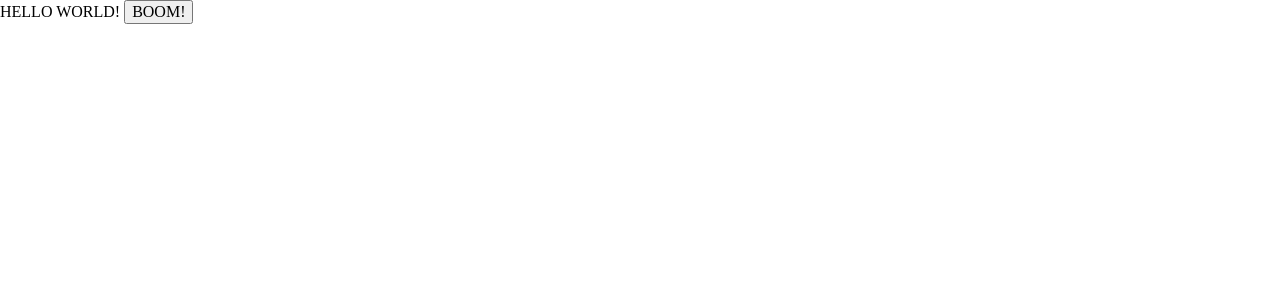
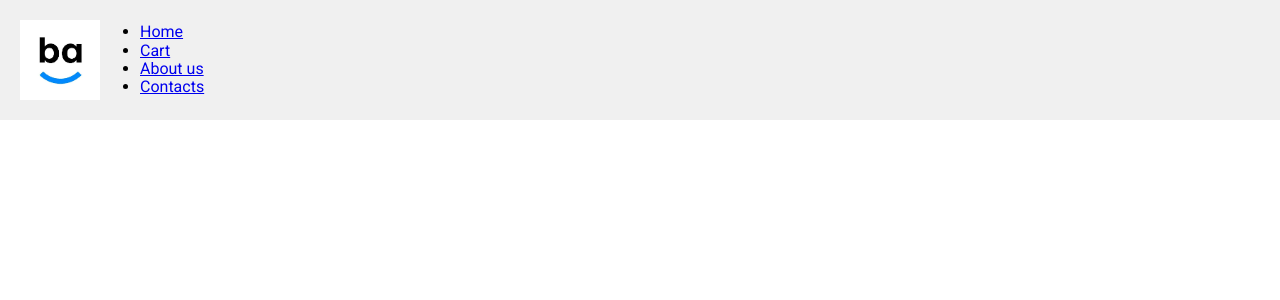
Before and after one commit to juozasm/ba-react, a React (Create React App) app in the folder app/: page / in a window 1280 px wide. Shown: the top 300 px of the page. Built offline with nearby package versions, Linux system fonts and the light colour scheme.

Commit message:
1 project day styled comp redux

```diff
--- a/app/package.json
+++ b/app/package.json
@@ -9,6 +9,7 @@
     "classnames": "^2.2.6",
     "node-sass": "^4.13.1",
     "normalize.css": "^8.0.1",
+    "prop-types": "^15.7.2",
     "react": "^16.13.0",
     "react-dom": "^16.13.0",
     "react-redux": "^7.2.0",
--- /dev/null
+++ b/app/src/components/base/Header.js
@@ -0,0 +1,23 @@
+import React from "react"
+import styled from "styled-components"
+import MainLogo from "../common/MainLogo"
+import MainNav from "../common/MainNav"
+import mainRoutes from "../../routes"
+
+const StyledHeader = styled.header`
+    display: flex;
+    align-items: center;
+    height: 120px;
+    background-color: ${(props) => props.theme.lightGrey};
+    width: 100vw;
+    padding: 20px 20px;
+`
+
+export default function Header() {
+    return (
+        <StyledHeader>
+            <MainLogo />
+            <MainNav routes={mainRoutes} />
+        </StyledHeader>
+    )
+}
--- /dev/null
+++ b/app/src/components/base/Logo.js
@@ -0,0 +1,26 @@
+import React from "react"
+import styled from "styled-components"
+
+const LogoHolder = styled.div`
+    width: ${(props) => props.width};
+    height: ${(props) => props.height};
+`
+
+const LogoImg = styled.img`
+    width: 100%;
+    max-width: 100%;
+    max-height: 100%;
+`
+
+export default function Logo({
+    src = "#",
+    alt = "",
+    width = "100%",
+    height = "100%",
+}) {
+    return (
+        <LogoHolder width={width} height={height}>
+            <LogoImg src={src} alt={alt} />
+        </LogoHolder>
+    )
+}
--- /dev/null
+++ b/app/src/components/common/MainLogo.js
@@ -0,0 +1,9 @@
+import React from "react"
+import Logo from "../base/Logo"
+import baLogoSrc from "../../assets/ba.png"
+
+export default function MainLogo() {
+    return (
+        <Logo width="80px" height="80px" src={baLogoSrc} alt="baltic amadeus" />
+    )
+}
--- /dev/null
+++ b/app/src/components/common/MainNav.js
@@ -0,0 +1,20 @@
+import React from "react"
+import PropTypes from "prop-types"
+
+export default function MainNav({ routes }) {
+    return (
+        <nav>
+            <ul>
+                {routes.map(({ element, href }, i) => (
+                    <li key={i}>
+                        <a href={href}>{element}</a>
+                    </li>
+                ))}
+            </ul>
+        </nav>
+    )
+}
+
+MainNav.propTypes = {
+    routes: PropTypes.array.isRequired,
+}
--- a/app/src/index.js
+++ b/app/src/index.js
@@ -6,10 +6,13 @@ import * as serviceWorker from "./serviceWorker"
 import { ThemeProvider } from "styled-components"
 import { Provider } from "react-redux"
 import store from "./store"
+import theme from "./styled/theme"
 
 ReactDOM.render(
     <Provider store={store}>
-        <App />
+        <ThemeProvider theme={theme}>
+            <App />
+        </ThemeProvider>
     </Provider>,
     document.getElementById("root")
 )
--- /dev/null
+++ b/app/src/routes.js
@@ -0,0 +1,20 @@
+const mainRoutes = [
+    {
+        element: "Home",
+        href: "/",
+    },
+    {
+        element: "Cart",
+        href: "/cart",
+    },
+    {
+        element: "About us",
+        href: "/about-us",
+    },
+    {
+        element: "Contacts",
+        href: "/contacts",
+    },
+]
+
+export default mainRoutes
--- a/app/src/store/testFeature/testReducer.js
+++ b/app/src/store/testFeature/testReducer.js
@@ -1,12 +1,14 @@
 import { TEST_ACTION } from "./testTypes"
 
-const testReducer = (state = {}, action) => {
+const initialState = {}
+
+const testReducer = (state = initialState, action) => {
     switch (action.type) {
         case TEST_ACTION:
             return {
                 ...state,
                 // test: action.test
-                test: action.payload
+                test: action.payload,
             }
         default:
             return state
--- /dev/null
+++ b/app/src/styled/GlobalStyle.js
@@ -0,0 +1,13 @@
+import { createGlobalStyle } from "styled-components"
+
+const GlobalStyle = createGlobalStyle`
+    @import url('https://fonts.googleapis.com/css2?family=Roboto:ital,wght@0,400;0,500;0,700;1,400;1,500;1,700&display=swap');
+    * {
+        box-sizing: border-box;
+    }
+    body {
+        font-family: 'Roboto', sans-serif;
+    }
+`
+
+export default GlobalStyle
--- a/app/src/styled/theme.js
+++ b/app/src/styled/theme.js
@@ -0,0 +1,5 @@
+export default {
+    red: "#F34E46",
+    black: "#212121",
+    lightGrey: "#F0F0F0",
+}
--- a/app/src/views/App.js
+++ b/app/src/views/App.js
@@ -1,30 +1,20 @@
 import React from "react"
 import { useSelector, useDispatch } from "react-redux"
 import { testAction as testActionCreator } from "../store/testFeature/testActions"
+import GlobalStyle from "../styled/GlobalStyle"
+import Header from "../components/base/Header"
 
 function App(props) {
-    const testFeature = useSelector((state) => state.testFeature)
-    const dispatch = useDispatch()
-    const testAction = () => dispatch(testActionCreator())
-    console.log(testFeature, testAction, props)
     return (
-        <div>
-            HELLO WORLD! {testFeature.test}{" "}
-            <button onClick={testAction}>BOOM!</button>
-        </div>
+        <>
+            <GlobalStyle />
+            <div>
+                <Header />
+                <main></main>
+                <footer></footer>
+            </div>
+        </>
     )
 }
 
 export default App
-
-// const mapStateToProps = (state /*, ownProps*/) => {
-//     return {
-//         testFeature: state.testFeature,
-//     }
-// }
-
-// const mapDispatchToProps = {
-//     testAction,
-// }
-
-//export default connect(mapStateToProps, mapDispatchToProps)(App)
```
Also changed, not shown: app/src/assets/ba.png (added).
